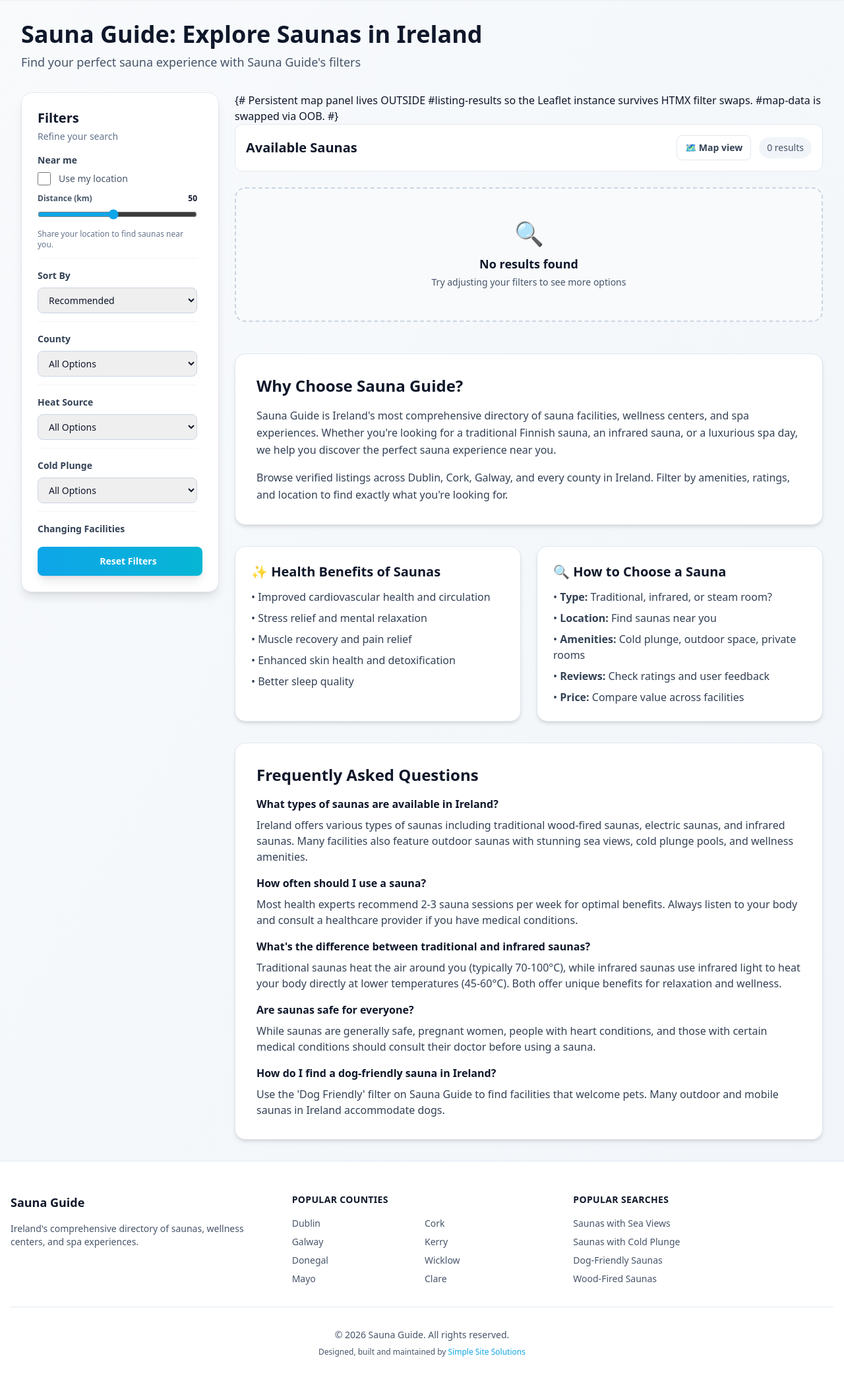
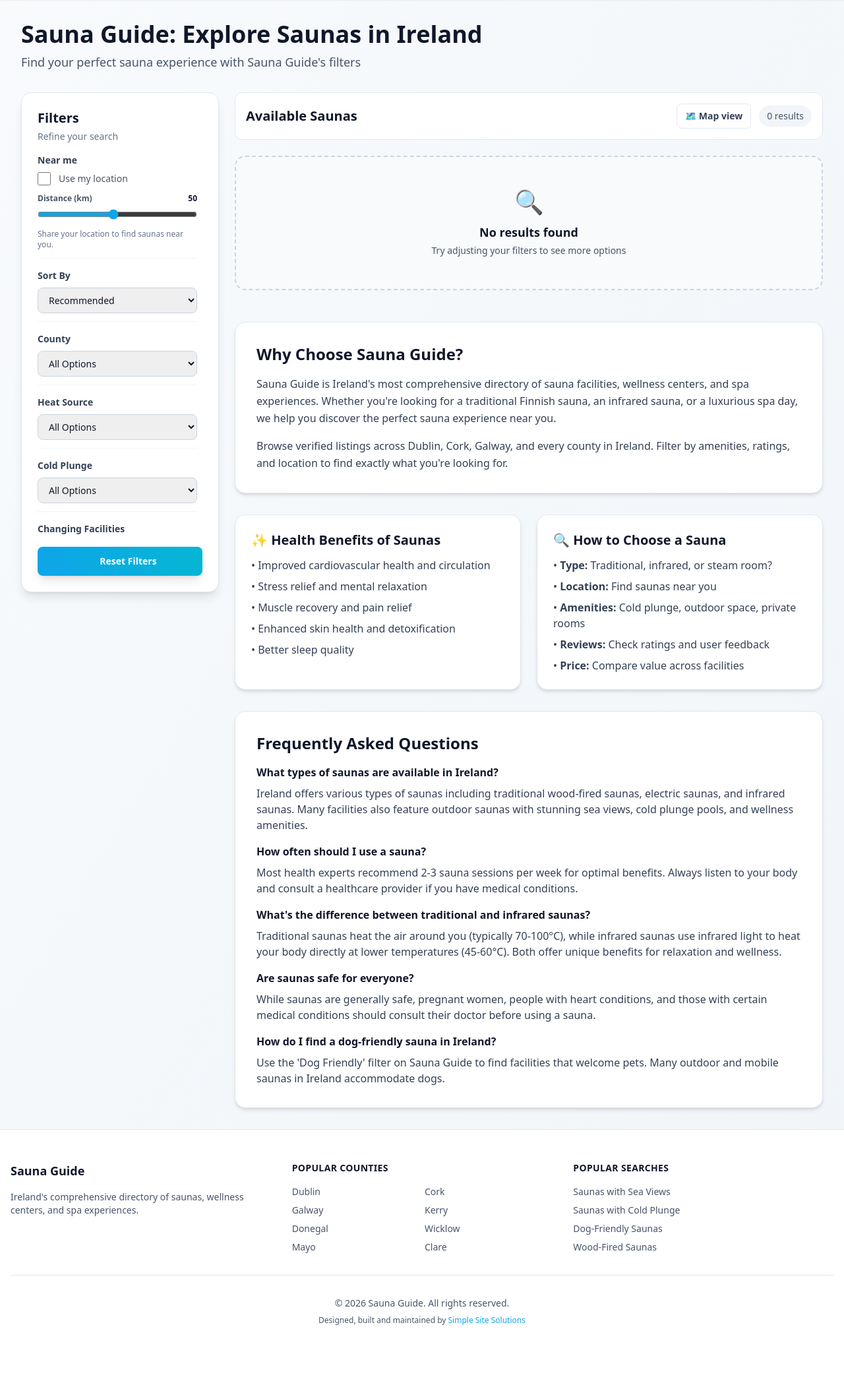
Before and after one commit to nigelmcintyre/directory_factory, a Django app: page / in a window 1280 px wide. Shown: the part 69-2175 px from the top of the page at 66% size. After the commit the page ends 2078 px from the top, so only its background shows below. Run offline with Django 5.2, Linux system fonts and the light colour scheme; data that the repository does not hold is empty.

Commit message:
Remove template comment rendering as visible text

```diff
--- a/directory/templates/home.html
+++ b/directory/templates/home.html
@@ -310,8 +310,6 @@
 
     <section>
         {% if map_enabled %}
-            {# Persistent map panel lives OUTSIDE #listing-results so the Leaflet
-               instance survives HTMX filter swaps. #map-data is swapped via OOB. #}
             <div
                 id="map-panel"
                 class="mb-6 hidden"
```
